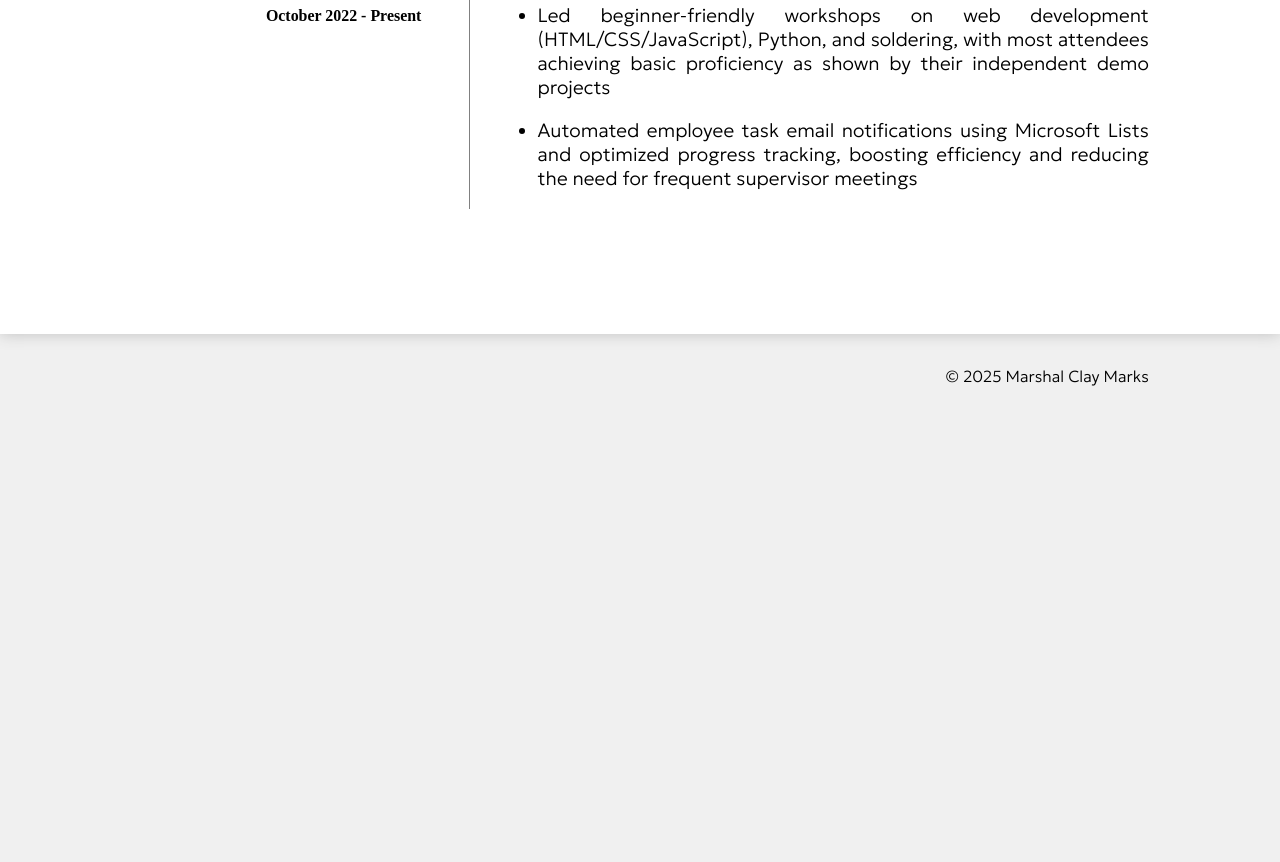
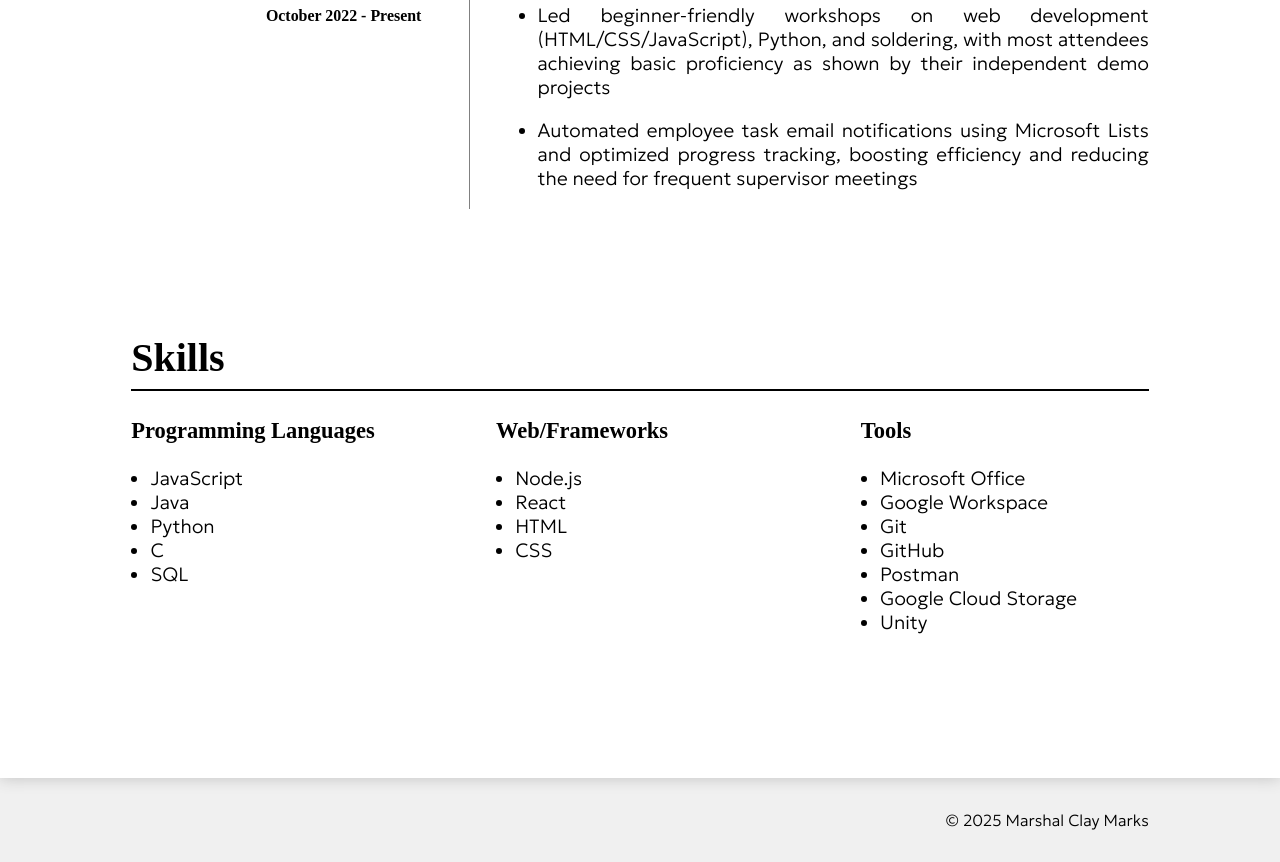
Before and after one commit to MarshalMarks/resume, a plain HTML site: page index.html in a window 1280 px wide. Shown: the part 3365-4227 px from the top of the page. Before the commit the page ends 3783 px from the top, so only its background shows below. Drawn offline with Linux system fonts and the light colour scheme; a script that the page names is missing; a web font is replaced by a local one.

Commit message:
Added skills section

```diff
--- a/index.html
+++ b/index.html
@@ -100,7 +100,7 @@
                 </div>
 
                 <!-- Job experience section -->
-                <div class="listSection sidePadding topPadding bottomPadding">
+                <div class="listSection sidePadding topPadding">
                     <h1>Job Experience</h1>
                     <div class="listItemGrid">
                         <div class="listItemTitle">
@@ -129,6 +129,44 @@
                         </div>
                     </div>
                 </div>
+
+                <!-- Skills -->
+                <div class="listSection sidePadding topPadding bottomPadding">
+                    <h1>Skills</h1>
+                    <div class="skillsGrid">
+                        <div class="skillItem">
+                            <h3>Programming Languages</h3>
+                            <ul>
+                                <li>JavaScript</li>
+                                <li>Java</li>
+                                <li>Python</li>
+                                <li>C</li>
+                                <li>SQL</li>
+                            </ul>
+                        </div>
+                        <div class="skillItem">
+                            <h3>Web/Frameworks</h3>
+                            <ul>
+                                <li>Node.js</li>
+                                <li>React</li>
+                                <li>HTML</li>
+                                <li>CSS</li>
+                            </ul>
+                        </div>
+                        <div class="skillItem">
+                            <h3>Tools</h3>
+                            <ul>
+                                <li>Microsoft Office</li>
+                                <li>Google Workspace</li>
+                                <li>Git</li>
+                                <li>GitHub</li>
+                                <li>Postman</li>
+                                <li>Google Cloud Storage</li>
+                                <li>Unity</li>
+                            </ul>
+                        </div>
+                    </div>
+                </div>
             </div>
             <div id="footer" class="sidePadding">
                 <p>© 2025 Marshal Clay Marks</p>
--- a/style.css
+++ b/style.css
@@ -124,6 +124,16 @@ ul {
     text-align: justify;
 }
 
+.skillsGrid {
+    display: grid;
+    grid-template-columns: 1fr 1fr 1fr;
+    grid-column-gap: 6vw;
+}
+
+.skillsGrid h3 {
+    margin-top: 0;
+}
+
 @media (max-width: 50rem) {
     .listSection h1 {
         margin-top: 1rem;
@@ -163,6 +173,10 @@ ul {
         grid-template-columns: 1fr;
         margin-bottom: 1.6rem;
     }
+    .skillsGrid {
+        display: grid;
+        grid-template-columns: 1fr;
+    }
 }
 
 #footer {
```
